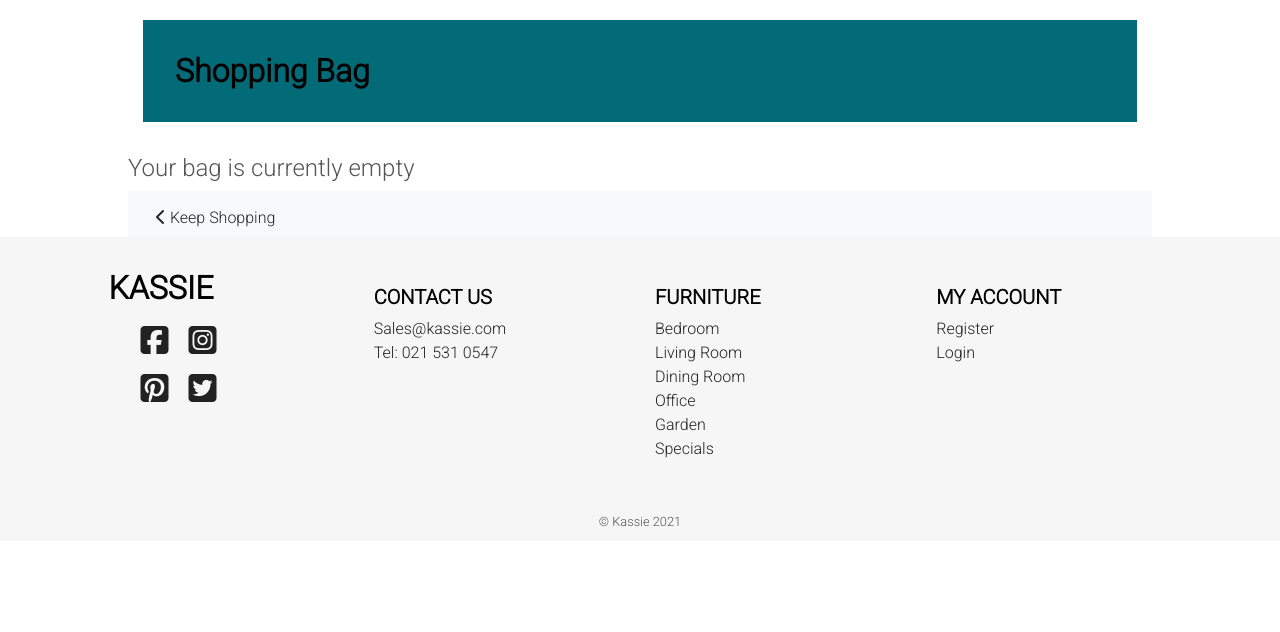
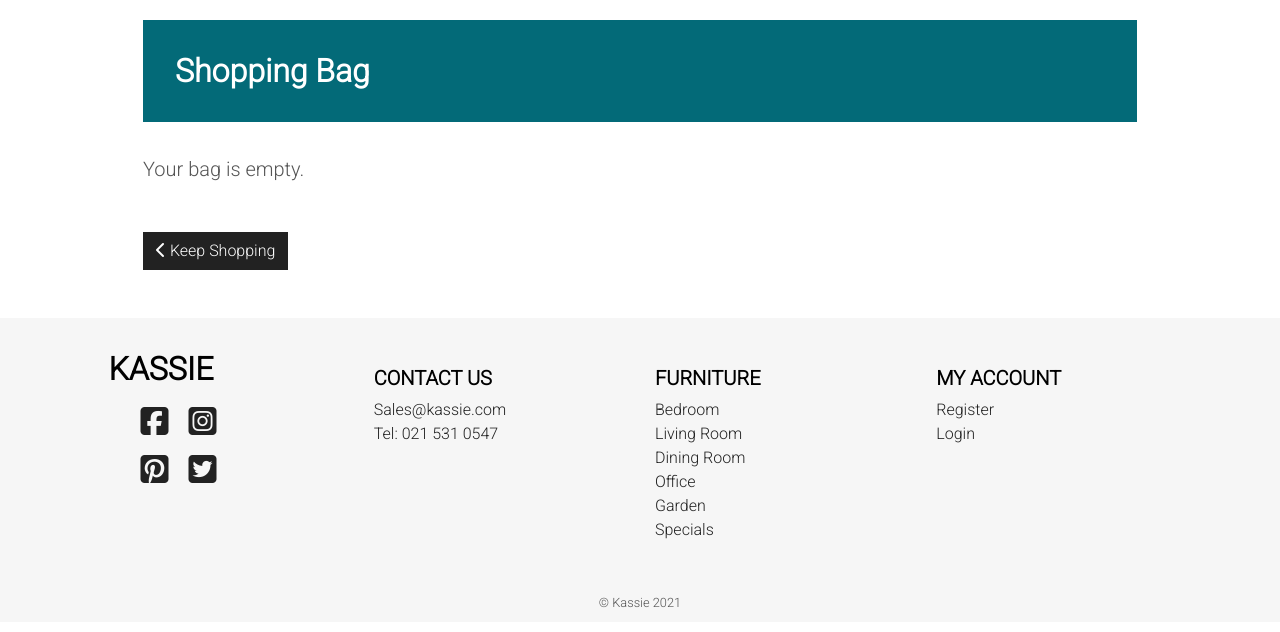
Before and after one commit to PillowFishSticks/Kassie-MS4, a Django app: page /bag/ in a window 1280 px wide. Shown: the part 168-800 px from the top of the page. Run offline with Django 3.2, Linux system fonts and the light colour scheme; tables that the repository leaves empty hold one stand-in row (values such as "Sample post"); some libraries are stand-ins or nearby versions.

Commit message:
Add styling to shopping bag

```diff
--- a/bag/templates/bag/bag.html
+++ b/bag/templates/bag/bag.html
@@ -19,7 +19,7 @@ Bag
 <div class="container bag-container mb-2">
     <div class="row">
         <div class="col">
-            <h2 class="page-banner mt-4 mb-4">Shopping Bag</h2>
+            <h2 class="page-banner text-white mt-4 mb-4">Shopping Bag</h2>
         </div>
     </div>
 </div>
@@ -60,9 +60,9 @@ Bag
                                                 <div class="quantity input-group">
                                                     Qty:
                                                     <div class="input-group-prepend">
-                                                        <button class="decrement-qty btn btn-sm btn-black rounded-0"
-                                                            data-item_id="{{ item.product_id }}"
-                                                            id="decrement-qty_{{ item.product_id }}">
+                                                        <button class="decrement-qty btn btn-sm btn-outline-black rounded-0"
+                                                            data-item_id="{{ item.item_id }}"
+                                                            id="decrement-qty_{{ item.item_id }}">
                                                             <span>
                                                                 <i class="fas fa-minus fa-sm"></i>
                                                             </span>
@@ -70,12 +70,12 @@ Bag
                                                     </div>
                                                     <input class="qty_input" type="number" name="quantity"
                                                         value="{{ item.quantity }}" min="1" max="99"
-                                                        data-item_id="{{ item.product_id }}"
-                                                        id="id_qty_{{ item.product_id }}">
+                                                        data-item_id="{{ item.item_id }}"
+                                                        id="id_qty_{{ item.item_id }}">
                                                     <div class="input-group-append">
-                                                        <button class="increment-qty btn btn-sm btn-black rounded-0"
+                                                        <button class="increment-qty btn btn-sm btn-outline-black rounded-0"
                                                             data-item_id="{{ item.product_id }}"
-                                                            id="increment-qty_{{ item.product_id }}">
+                                                            id="increment-qty_{{ item.item_id }}">
                                                             <span>
                                                                 <i class="fas fa-plus fa-sm"></i>
                                                             </span>
@@ -92,7 +92,7 @@ Bag
                                     </div>
                                     <div class="d-flex justify-content-between align-items-center mt-3">
                                         <div>
-                                            <a class="remove-item text-danger" id="remove_{{ item.product_id }}">
+                                            <a class="remove-item text-danger" id="remove_{{ item.item_id }}">
                                                 <i class="fas fa-trash-alt fa-lg mr-2"></i>Delete Product
                                             </a>
                                         </div>
@@ -138,21 +138,21 @@ Bag
         <div class="row cart-footer-row">
             <div class="col-lg-8">
                 <div class="row text-center">
-                    <a href="{% url 'products' %}" class="btn btn-yellow mt-2 mr-2">
+                    <a href="{% url 'products' %}" class="btn btn-black mt-2 mb-5 mr-2">
                         <span class="icon">
                             <i class="fas fa-chevron-left"></i>
                         </span>
                         <span>Keep Shopping</span>
                     </a>
                     {% if request.user.is_authenticated %}
-                    <a href="{% url 'checkout' %}" class="btn btn-blue mt-2">
+                    <a href="{% url 'checkout' %}" class="btn btn-black mt-2 mb-5">
                         <span>Secure Checkout</span>
                         <span class="icon">
                             <i class="fas fa-lock"></i>
                         </span>
                     </a>
                     {% else %}
-                    <a href="{% url 'account_login' %}" class="btn btn-blue mt-2">
+                    <a href="{% url 'account_login' %}" class="btn btn-black mt-2 mb-5">
                         <span>Secure Checkout</span>
                         <span class="icon">
                             <i class="fas fa-lock"></i>
@@ -163,23 +163,13 @@ Bag
             </div>
         </div>
         {% else %}
-        <div class="row cart-items-total">
-            <h4>Your bag is currently empty</h4>
-        </div>
-        <div class="row cart-footer-row">
-            <div class="col-lg-12">
-                <div class="row bg-light align-items-center text-center">
-                    <div class="col-md-6 text-md-left cart-footer">
-                        <a href="{% url 'products' %}" class="btn btn-yellow mt-2 mr-2">
-                            <span class="icon">
-                                <i class="fas fa-chevron-left"></i>
-                            </span>
-                            <span>Keep Shopping</span>
-                        </a>
-                    </div>
-                </div>
-            </div>
-        </div>
+        <p class="lead mb-5">Your bag is empty.</p>
+        <a href="{% url 'products' %}" class="btn btn-black mb-5">
+            <span class="icon">
+                <i class="fas fa-chevron-left"></i>
+            </span>
+            <span>Keep Shopping</span>
+        </a>
         {% endif %}
     </div>
 </section>
--- a/static/css/base.css
+++ b/static/css/base.css
@@ -373,6 +373,58 @@ a.category-badge > span.badge:hover {
     overflow-x: hidden;
     overflow-y: auto;
 }
+
+.update-link,
+.remove-item {
+    cursor: pointer;
+    font-size: 13px;
+}
+
+input[name='q']::placeholder {
+    color: #aab7c4;
+}
+
+.cart-product-name{
+color: #433E3F;
+font-size: 16px;
+}
+
+.cart-product-name:hover{
+color: grey;
+text-decoration: none;
+}
+
+.cart-total{
+font-weight: 600;
+}
+
+.cart-items-total{
+margin: 3rem 0;
+font-family: 'Lato';
+}
+
+
+
+.cart-card-header{
+padding-bottom: 2rem;
+text-transform: uppercase;
+font-size: 20px;
+font-weight: 500;
+}
+
+.card-footer-text{
+font-size: 14px;
+color: #d80000;
+}
+
+.cart-footer{
+padding: 2rem 1rem;
+font-size: 14px;
+}
+
+.cart-footer-row{
+margin: 2rem 0;
+}
 /* ----- End of Styling ----- */
 /* ----- Start of Media Queries ----- */
 /* --- Greater than 1200px --- */
```
